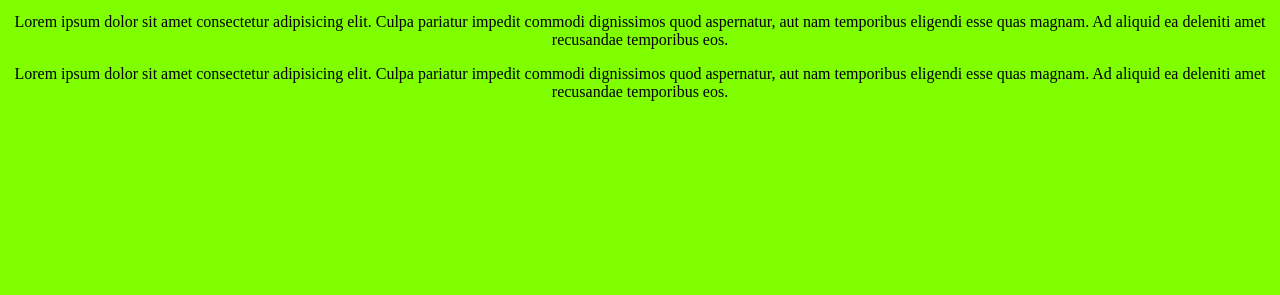
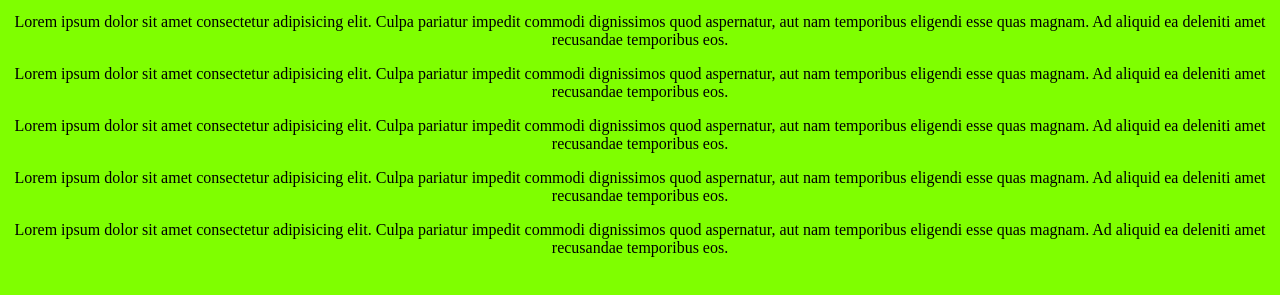
Before and after one commit to abdeldevprojects/github-pages-test, a plain HTML site: page index.html in a window 1280 px wide. Shown: the part 119-414 px from the top of the page. Drawn offline with Linux system fonts and the light colour scheme.

Commit message:
moreHtml1

```diff
--- a/index.html
+++ b/index.html
@@ -13,5 +13,8 @@
     <p>Lorem ipsum dolor sit amet consectetur adipisicing elit. Culpa pariatur impedit commodi dignissimos quod aspernatur, aut nam temporibus eligendi esse quas magnam. Ad aliquid ea deleniti amet recusandae temporibus eos.</p>
     <p>Lorem ipsum dolor sit amet consectetur adipisicing elit. Culpa pariatur impedit commodi dignissimos quod aspernatur, aut nam temporibus eligendi esse quas magnam. Ad aliquid ea deleniti amet recusandae temporibus eos.</p>
     <p>Lorem ipsum dolor sit amet consectetur adipisicing elit. Culpa pariatur impedit commodi dignissimos quod aspernatur, aut nam temporibus eligendi esse quas magnam. Ad aliquid ea deleniti amet recusandae temporibus eos.</p>
+    <p>Lorem ipsum dolor sit amet consectetur adipisicing elit. Culpa pariatur impedit commodi dignissimos quod aspernatur, aut nam temporibus eligendi esse quas magnam. Ad aliquid ea deleniti amet recusandae temporibus eos.</p>
+    <p>Lorem ipsum dolor sit amet consectetur adipisicing elit. Culpa pariatur impedit commodi dignissimos quod aspernatur, aut nam temporibus eligendi esse quas magnam. Ad aliquid ea deleniti amet recusandae temporibus eos.</p>
+    <p>Lorem ipsum dolor sit amet consectetur adipisicing elit. Culpa pariatur impedit commodi dignissimos quod aspernatur, aut nam temporibus eligendi esse quas magnam. Ad aliquid ea deleniti amet recusandae temporibus eos.</p>
 </body>
 </html>
```
